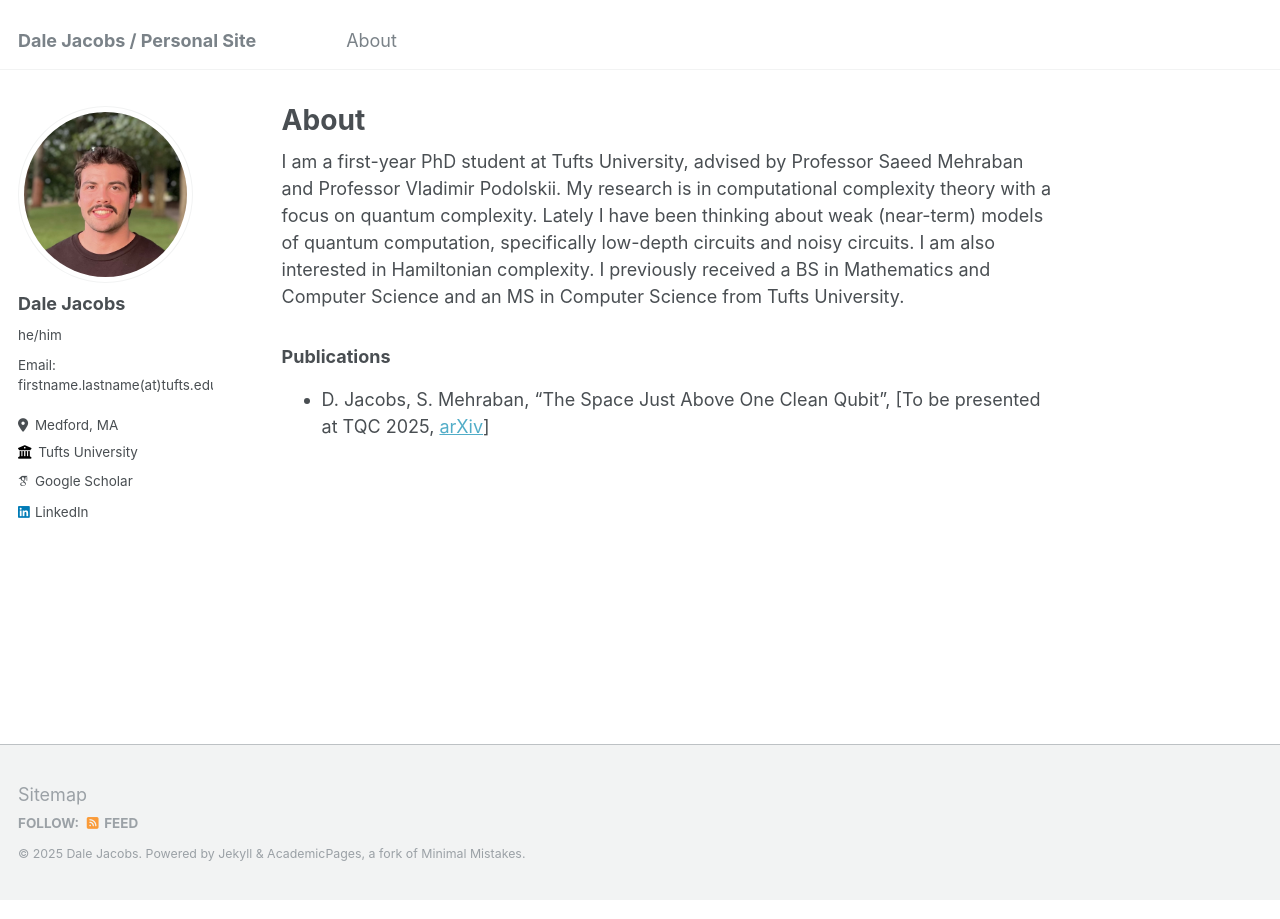
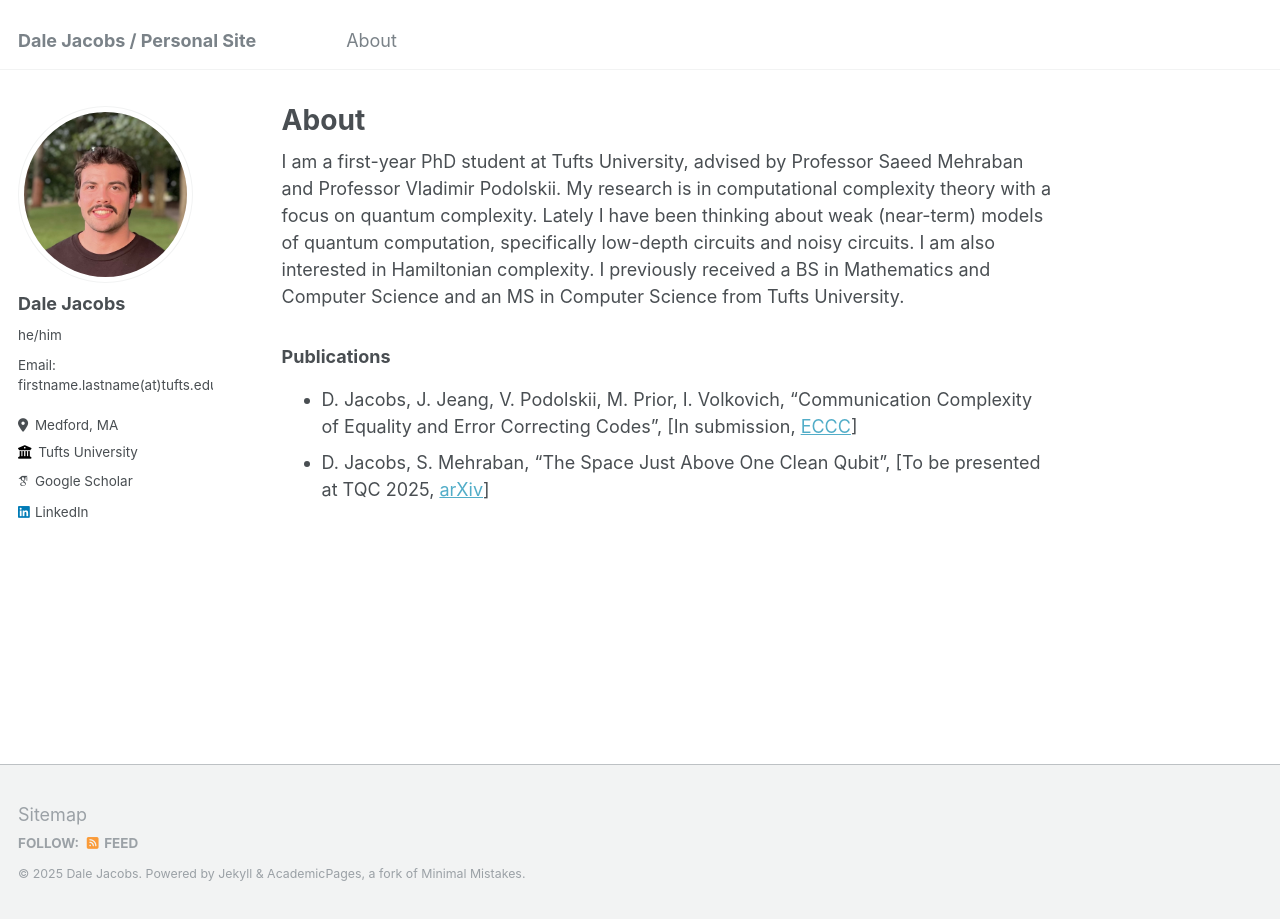
Before and after one commit to djacobs0965/djacobs0965.github.io, a Jekyll site: the page built from _pages/about.md, in a window 1280 px wide. Built offline with Jekyll 4.4.1, drawn with Linux system fonts in a browser that asks for light colours; some web fonts are replaced.

Commit message:
added equality and codes paper

```diff
--- a/_pages/about.md
+++ b/_pages/about.md
@@ -10,6 +10,7 @@ redirect_from:
 I am a first-year PhD student at Tufts University, advised by Professor Saeed Mehraban and Professor Vladimir Podolskii. My research is in computational complexity theory with a focus on quantum complexity. Lately I have been thinking about weak (near-term) models of quantum computation, specifically low-depth circuits and noisy circuits. I am also interested in Hamiltonian complexity. I previously received a BS in Mathematics and Computer Science and an MS in Computer Science from Tufts University.
 
 ### Publications
+- D. Jacobs, J. Jeang, V. Podolskii, M. Prior, I. Volkovich, "Communication Complexity of Equality and Error Correcting Codes", \[In submission, [ECCC](https://eccc.weizmann.ac.il/report/2025/068/)\]
 - D. Jacobs, S. Mehraban, "The Space Just Above One Clean Qubit", \[To be presented at TQC 2025, [arXiv](https://arxiv.org/abs/2410.08051)\]
 
 {% comment %}
```
